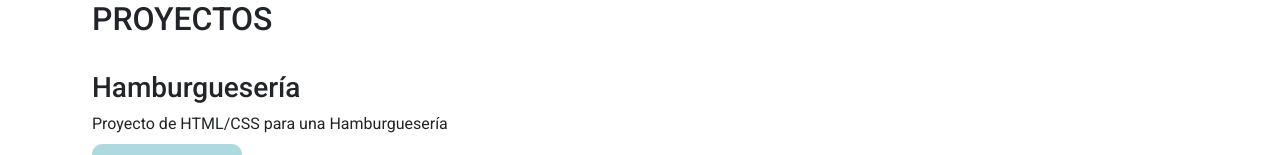
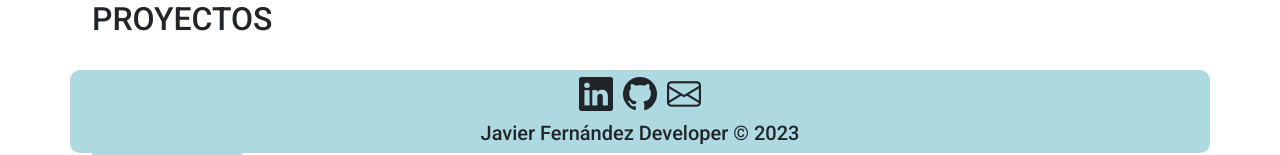
Before and after one commit to javifer89/Portfolio, an Angular app: page / in a window 1280 px wide. Shown: the part 647-802 px from the top of the page. Built offline with nearby package versions, Linux system fonts and the light colour scheme.

Commit message:
footer colocado al centro y al bot, añadido icono MAIL para contactar por email

```diff
--- a/src/app/components/footer/footer.component.css
+++ b/src/app/components/footer/footer.component.css
@@ -4,10 +4,19 @@
     flex-direction: column;
     background-color: var(--azulClaro);
     border-radius: 10px;
+    position: absolute;
+    bottom: 0;
+    right: 0;
+    left: 0;
+    width: 100%;
+    align-items: center;
 }
 .icons{
     font-size: 34px;
     display: flex;
     gap:10px;
-
 }
+.icons a{
+    color: inherit;
+    text-decoration: none;
+}
--- a/src/app/components/footer/footer.component.html
+++ b/src/app/components/footer/footer.component.html
@@ -1,8 +1,14 @@
 <div class="container">
-  <h5>Javi Fernández Developer &copy; 2023</h5>
   <div class="icons">
-    <i class="bi bi-linkedin"><a href="https://www.linkedin.com/in/javier-fern%C3%A1ndez-developer/"></a></i>
-    <i class="bi bi-facebook"></i>
-    <i class="bi bi-github"><a href="https://www.github.com/javifer89"></a></i>
+    <a href="https://www.linkedin.com/in/javier-fern%C3%A1ndez-developer/"
+      target="_blank">
+      <i class="bi bi-linkedin"></i>
+    </a>
+    <!-- <i class="bi bi-facebook"></i> -->
+    <a href="https://www.github.com/javifer89" target="_blank">
+      <i class="bi bi-github"> </i>
+    </a>
+    <a href="mailto:jav.fer.dev@gmail.com"><i id="mail" class="bi bi-envelope"></i></a>
   </div>
+  <h5>Javier Fernández Developer &copy; 2023</h5>
 </div>
```
